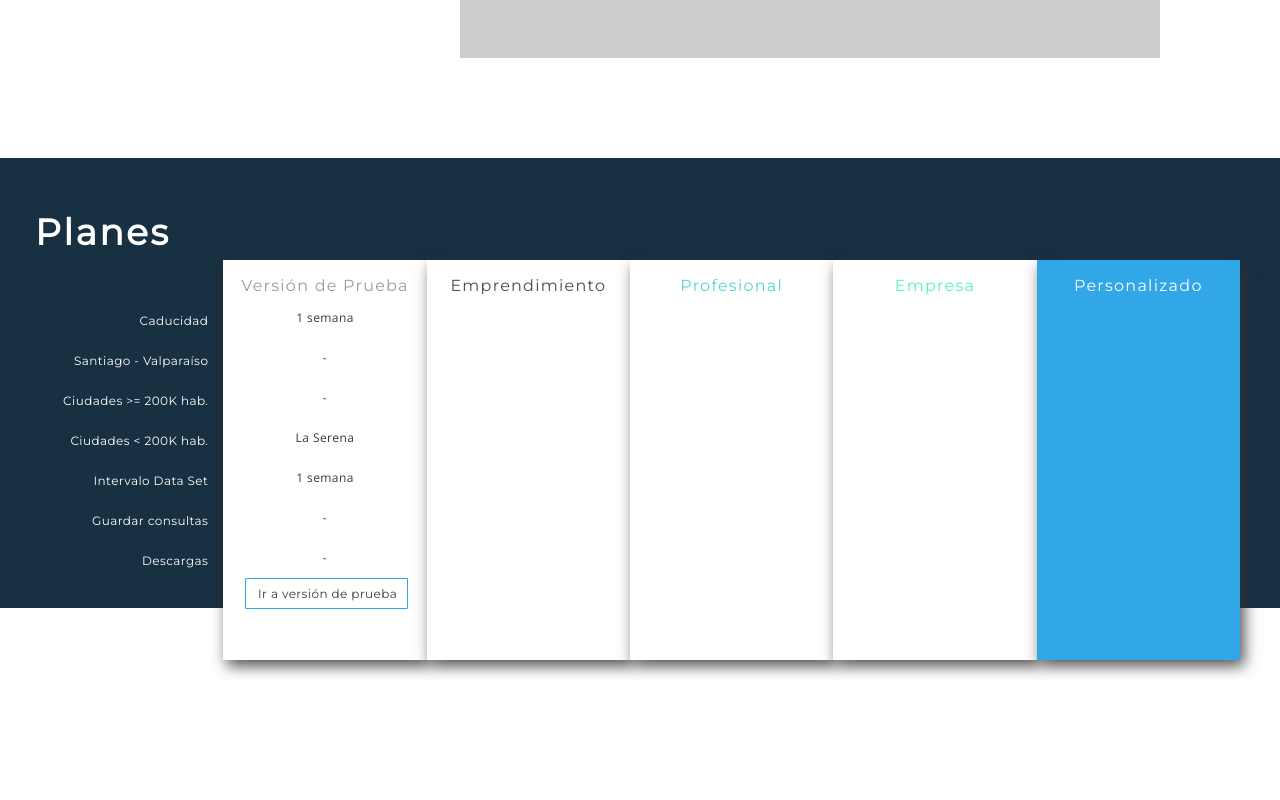
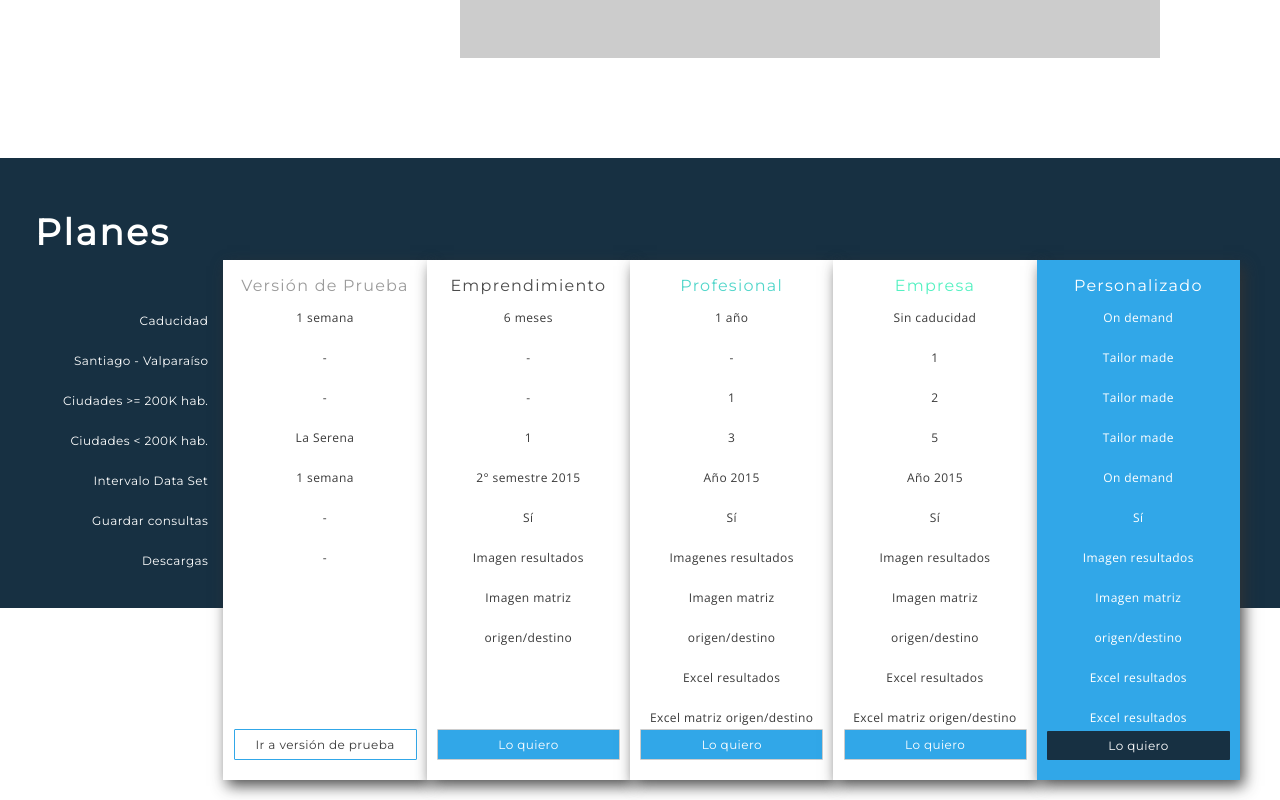
Before and after one commit to Nat-Fox/muvio-react, a React (Create React App) app: page / in a window 1280 px wide. Shown: the part 2405-3205 px from the top of the page. Before the commit the page ends 3085 px from the top, so only its background shows below. Built offline with nearby package versions, Linux system fonts and the light colour scheme.

Commit message:
agregando contenido de tabla planes + css

```diff
--- a/src/plan/Plan.css
+++ b/src/plan/Plan.css
@@ -6,6 +6,7 @@
     padding-bottom: 30px;
     height: 450px;
 }
+
 
 .title-plan {
     font-family: 'Montserrat', sans-serif;
@@ -87,6 +88,15 @@
     text-align: center;
 }
 
+.content-column-fifth {
+    font-family: "Open Sans",sans-serif;
+    font-size: 12px;
+    color: #FFFFFF;
+    letter-spacing: .42px;
+    line-height: 40px;
+    text-align: center;
+}
+
 .first-column,
 .second-column,
 .third-column,
@@ -94,7 +104,7 @@
     margin-top: 102px;
     margin-bottom: 20px;
     background-color: #FFFFFF;
-    height: 400px;
+    height: 520px;
     -webkit-box-shadow: 4px 6px 14px 0px rgba(50, 50, 50, 0.86);
     -moz-box-shadow:    4px 6px 14px 0px rgba(50, 50, 50, 0.86);
     box-shadow:         4px 6px 14px 0px rgba(50, 50, 50, 0.86);
@@ -104,7 +114,7 @@
     margin-top: 102px;
     margin-bottom: 20px;
     background-color: #31a7e8;
-    height: 400px;
+    height: 520px;
     -webkit-box-shadow: 4px 6px 14px 0px rgba(50, 50, 50, 0.86);
     -moz-box-shadow:    4px 6px 14px 0px rgba(50, 50, 50, 0.86);
     box-shadow:         4px 6px 14px 0px rgba(50, 50, 50, 0.86);
@@ -121,10 +131,51 @@
     letter-spacing: .42px;
     border: 1px solid #31a7e8;
     border-radius: 1px;
-    width: 95%;
+    width: 90%;
+    position: absolute;
+    bottom:20px;
+    right: 10px;
 }
 
 .btn-test-plan:hover {
     background-color: transparent;
     color: #31A7E8;
 }
+
+.btn-want {
+    font-family: 'Montserrat', sans-serif;
+    background-color: #31a7e8;
+    color: #FFFFFF;
+    font-size: 12px;
+    letter-spacing: .42px;
+    border-radius: 1px;
+    width: 90%;
+    position: absolute;
+    bottom:20px;
+    right: 10px;
+}
+
+.btn-want:hover {
+    background-color: #337ab7;
+    color: #FFFFFF;
+}
+
+.btn-want-fifth {
+    font-family: 'Montserrat', sans-serif;
+    background-color: #173042;
+    color: #FFFFFF;
+    font-size: 12px;
+    letter-spacing: .42px;
+    border-radius: 1px;
+    width: 90%;
+    position: absolute;
+    bottom:20px;
+    right: 10px;
+    border: none;
+}
+
+.btn-want-fifth:hover {
+    background-color: #31a7e8;
+    color: white;
+    border: 1px solid white;
+}
--- a/src/plan/Plan.js
+++ b/src/plan/Plan.js
@@ -33,15 +33,65 @@ class Plan extends Component {
                         </Col>
                         <Col sm={2} md={2} className="second-column">
                             <div className="title-second">Emprendimiento</div>
+                            <div className="content-column">6 meses</div>
+                            <div className="content-column">-</div>
+                            <div className="content-column">-</div>
+                            <div className="content-column">1</div>
+                            <div className="content-column">2° semestre 2015</div>
+                            <div className="content-column">Sí</div>
+                            <div className="content-column">Imagen resultados</div>
+                            <div className="content-column">Imagen matriz origen/destino</div>
+                            <ButtonToolbar className="content-btn">
+                                <Button className="btn-want">Lo quiero</Button>
+                            </ButtonToolbar>
                         </Col>
                         <Col sm={2} md={2} className="third-column">
                             <div className="title-third">Profesional</div>
+                            <div className="content-column">1 año</div>
+                            <div className="content-column">-</div>
+                            <div className="content-column">1</div>
+                            <div className="content-column">3</div>
+                            <div className="content-column">Año 2015</div>
+                            <div className="content-column">Sí</div>
+                            <div className="content-column">Imagenes resultados</div>
+                            <div className="content-column">Imagen matriz origen/destino</div>
+                            <div className="content-column">Excel resultados</div>
+                            <div className="content-column">Excel matriz origen/destino</div>
+                            <ButtonToolbar className="content-btn">
+                                <Button className="btn-want">Lo quiero</Button>
+                            </ButtonToolbar>
                         </Col>
                         <Col sm={2} md={2} className="fourth-column">
                             <div className="title-fourth">Empresa</div>
+                            <div className="content-column">Sin caducidad</div>
+                            <div className="content-column">1</div>
+                            <div className="content-column">2</div>
+                            <div className="content-column">5</div>
+                            <div className="content-column">Año 2015</div>
+                            <div className="content-column">Sí</div>
+                            <div className="content-column">Imagen resultados</div>
+                            <div className="content-column">Imagen matriz origen/destino</div>
+                            <div className="content-column">Excel resultados</div>
+                            <div className="content-column">Excel matriz origen/destino</div>
+                            <ButtonToolbar className="content-btn">
+                                <Button className="btn-want">Lo quiero</Button>
+                            </ButtonToolbar>
                         </Col>
                         <Col sm={2} md={2} className="fifth-column">
                             <div className="title-fifth">Personalizado</div>
+                            <div className="content-column-fifth">On demand</div>
+                            <div className="content-column-fifth">Tailor made</div>
+                            <div className="content-column-fifth">Tailor made</div>
+                            <div className="content-column-fifth">Tailor made</div>
+                            <div className="content-column-fifth">On demand</div>
+                            <div className="content-column-fifth">Sí</div>
+                            <div className="content-column-fifth">Imagen resultados</div>
+                            <div className="content-column-fifth">Imagen matriz origen/destino</div>
+                            <div className="content-column-fifth">Excel resultados</div>
+                            <div className="content-column-fifth">Excel resultados</div>
+                            <ButtonToolbar className="content-btn">
+                                <Button className="btn-want-fifth">Lo quiero</Button>
+                            </ButtonToolbar>
                         </Col>
                     </Row>
                 </Grid>
```
